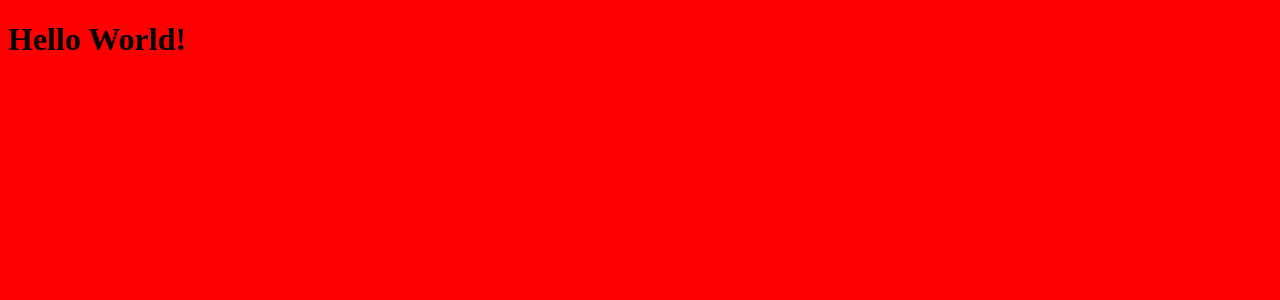
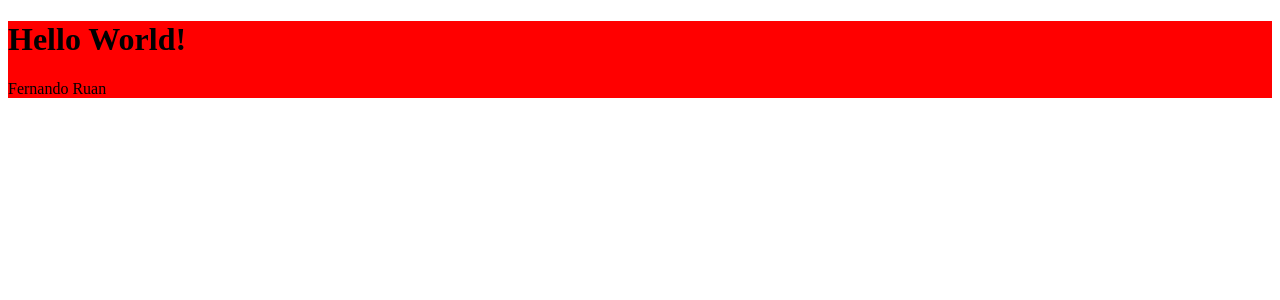
Before and after one commit to fernando-ruans/ScribbleSync-Front-End-, a React (Vite) app: page / in a window 1280 px wide. Shown: the top 300 px of the page. Built offline with nearby package versions, Linux system fonts and the light colour scheme.

Commit message:
Utilizando styled-components.

```diff
--- a/package.json
+++ b/package.json
@@ -10,7 +10,8 @@
   },
   "dependencies": {
     "react": "^18.2.0",
-    "react-dom": "^18.2.0"
+    "react-dom": "^18.2.0",
+    "styled-components": "^6.1.8"
   },
   "devDependencies": {
     "@types/react": "^18.2.66",
--- a/src/pages/Details/index.jsx
+++ b/src/pages/Details/index.jsx
@@ -1,9 +1,10 @@
-import "./styles.css"
+import { Container } from "./styles";
 
 export function Details() {
   return (
-    <div>
+    <Container>
       <h1>Hello World!</h1>
-    </div>
+      <span>Fernando Ruan</span>
+    </Container>
   )
 }
--- a/src/pages/Details/styles.css
+++ /dev/null
@@ -1,3 +0,0 @@
-body {
-  background: red;
-}
--- /dev/null
+++ b/src/pages/Details/styles.js
@@ -0,0 +1,5 @@
+import styled from 'styled-components';
+
+export const Container = styled.div`
+  background: red;
+`;
```
Also changed, not shown: 1 other file (tests, documents, lock files or other folders).
